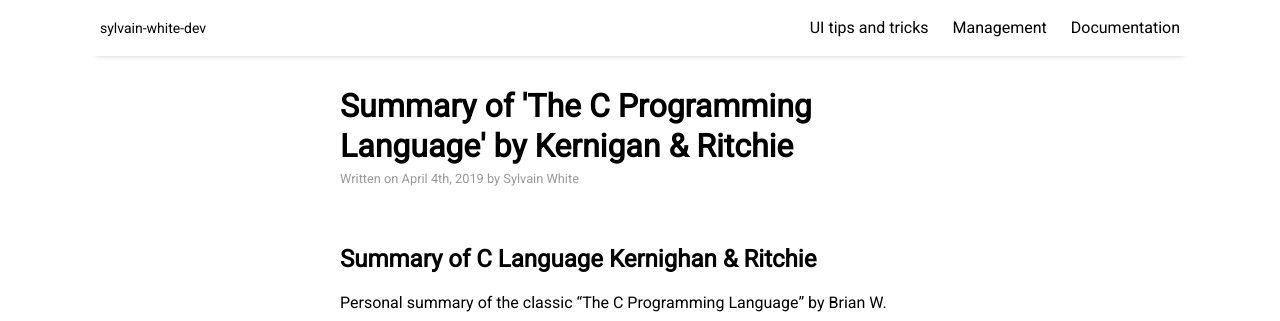
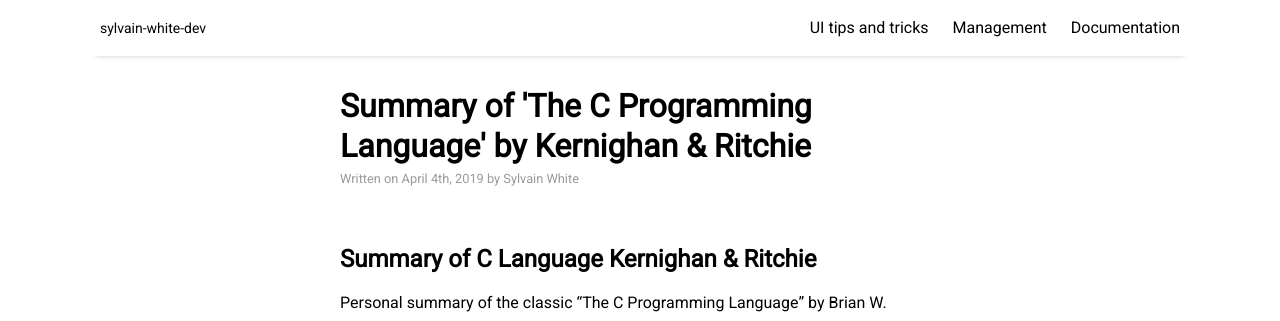
Before and after one commit to sylvainwhite/sylvain-white-dev, a Jekyll site: the page built from _posts/2019-04-04-SummaryCProgrammingLanguage.md, in a window 1280 px wide. Shown: the top 321 px of the page. Built offline with Jekyll 4.4.1, drawn with Linux system fonts in a browser that asks for light colours; nearby versions of some CDN libraries.

Commit message:
Fix typo

```diff
--- a/_posts/2019-04-04-SummaryCProgrammingLanguage.md
+++ b/_posts/2019-04-04-SummaryCProgrammingLanguage.md
@@ -1,6 +1,6 @@
 ---
 layout: post
-title: "Summary of 'The C Programming Language' by Kernigan & Ritchie"
+title: "Summary of 'The C Programming Language' by Kernighan & Ritchie"
 author: "Sylvain White"
 categories: language
 tags: [language]
@@ -11,4 +11,4 @@ tags: [language]
 ## Summary of C Language Kernighan & Ritchie
 
 Personal summary of the classic "The C Programming Language" by Brian W. Kernighan & Dennis M. Ritchie, Prentice Hall ed., 1988. Because I read it thoroughly many times. It is more nostalgia than anything else. Note the book was typset with (pic|tbl|eqn|troff -ms) on a DEC VAX 8550. I says it all.
-[[pdf]({{ site.github.url }}/resources/CLanguageK&RSummary.pdf){:target="_blank"}]
+[[pdf]({{ site.github.url }}/resources/CLanguageKRSummary.pdf){:target="_blank"}]
```
Also changed, not shown: 2 other files.
